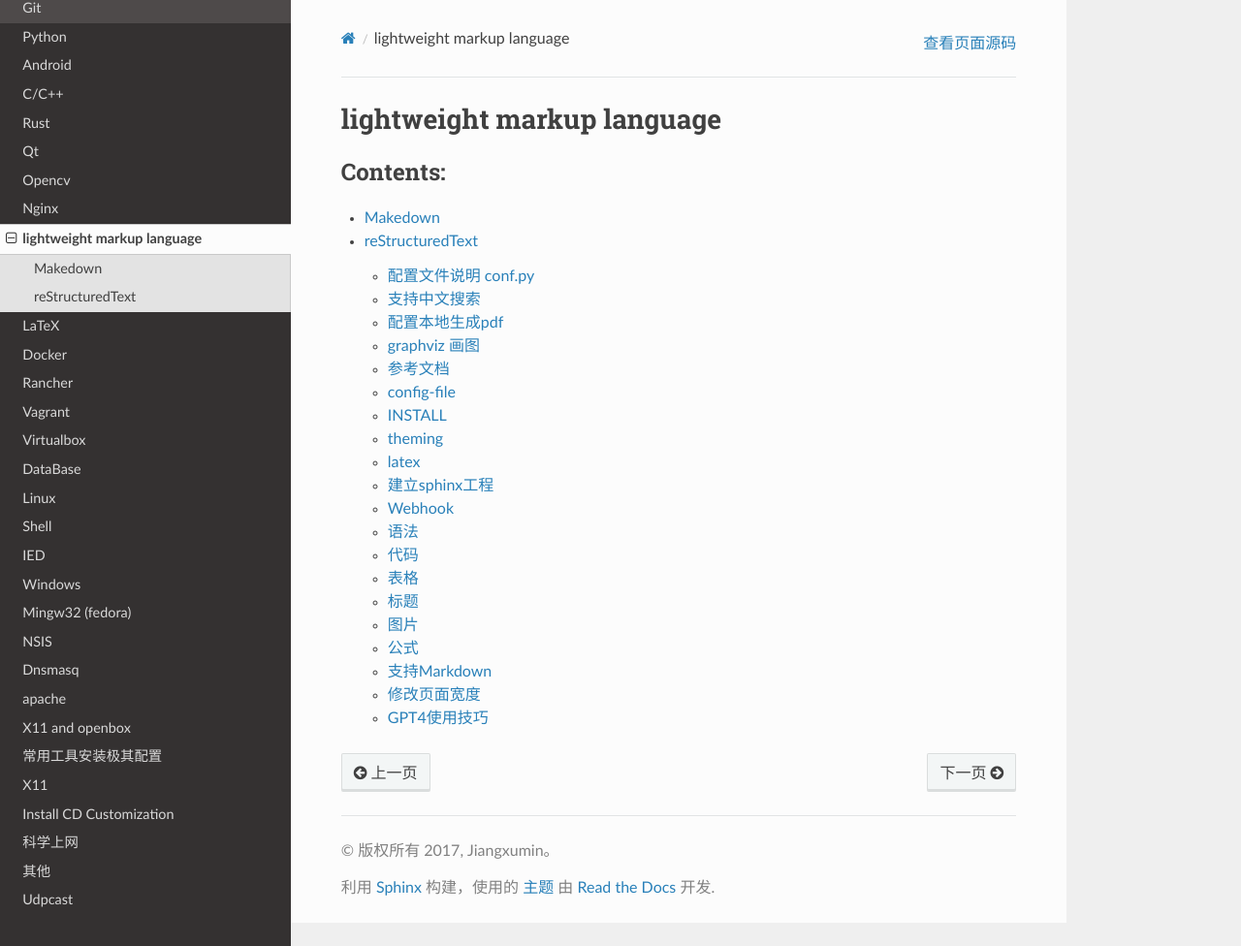
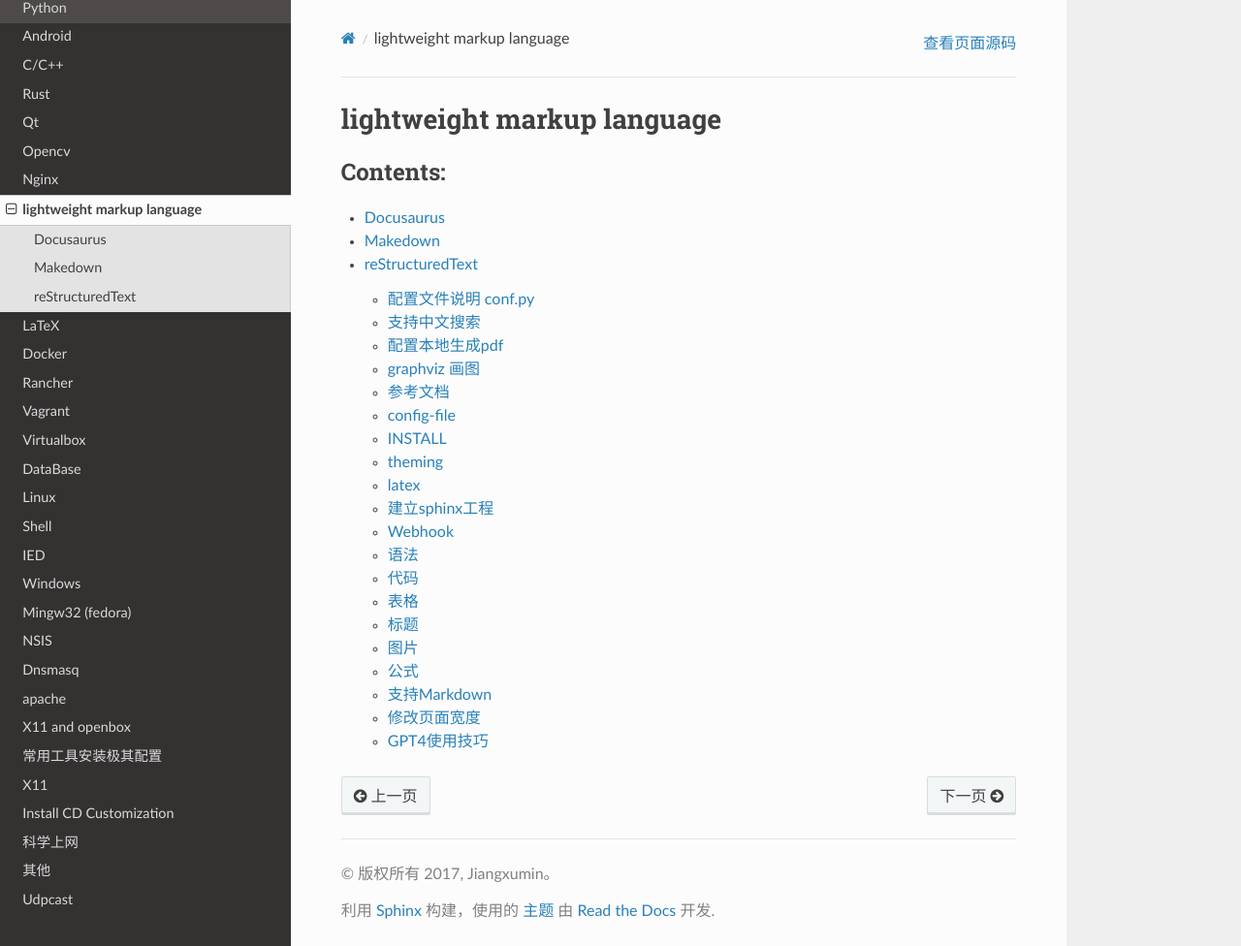
Before and after one commit to my-rds-store/my_space, a Sphinx documentation site: the page built from source/lightweight_markup_language/index.rst, in a window 1280 px wide and 976 px high. Shown: the whole window at 97% size. Built offline with Sphinx 7.4.7 and the Read the Docs theme 3.1.0, drawn with Linux system fonts in a browser that asks for light colours.

Commit message:
update ..

```diff
--- /dev/null
+++ b/source/lightweight_markup_language/docusaurus.rst
@@ -0,0 +1,4 @@
+Docusaurus
+=================
+
+* https://docusaurus.io/zh-CN/
--- a/source/lightweight_markup_language/index.rst
+++ b/source/lightweight_markup_language/index.rst
@@ -6,5 +6,7 @@
    :maxdepth: 2
    :caption: Contents:
 
+
+   docusaurus
    makedown/index
    sphinx/index.rst
```
